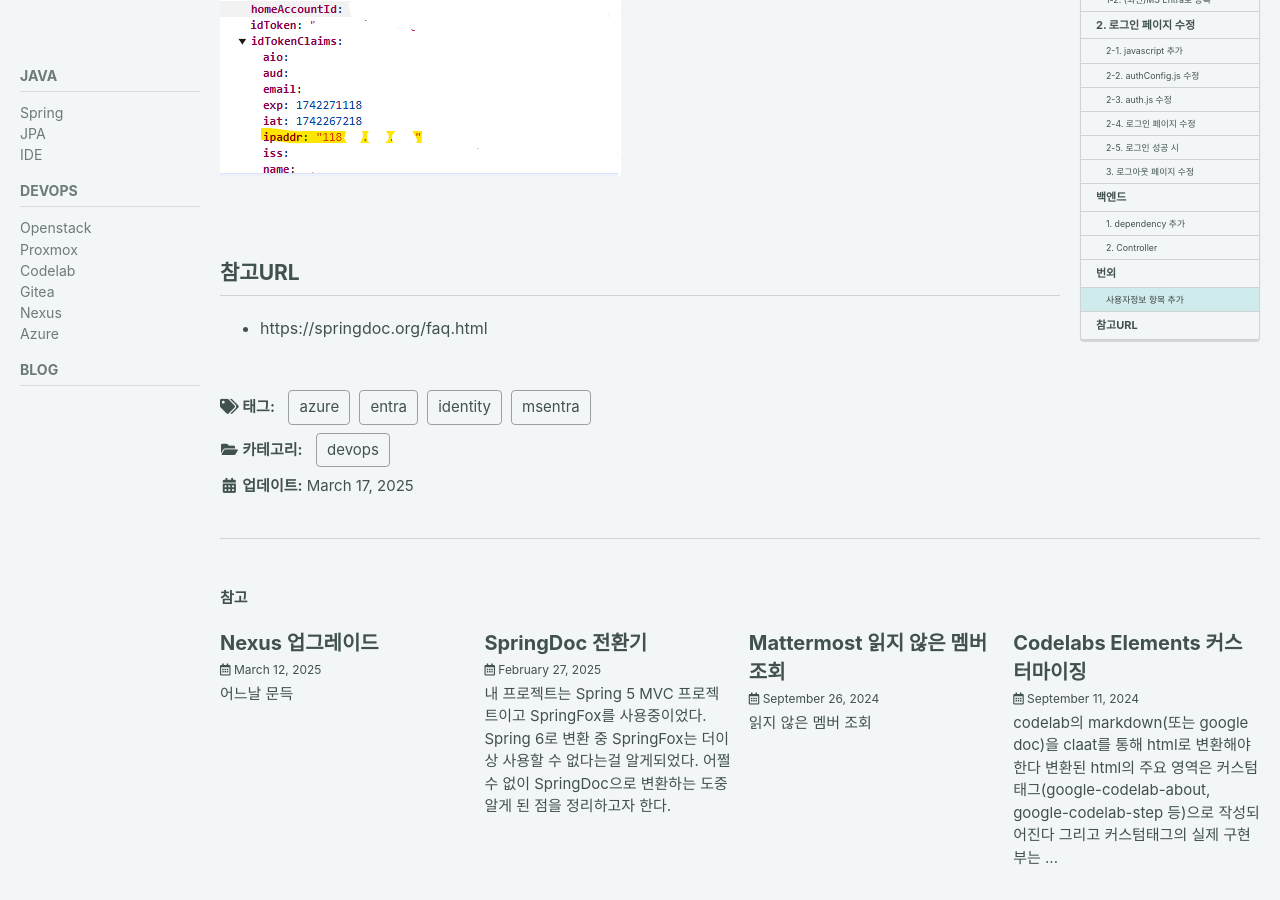
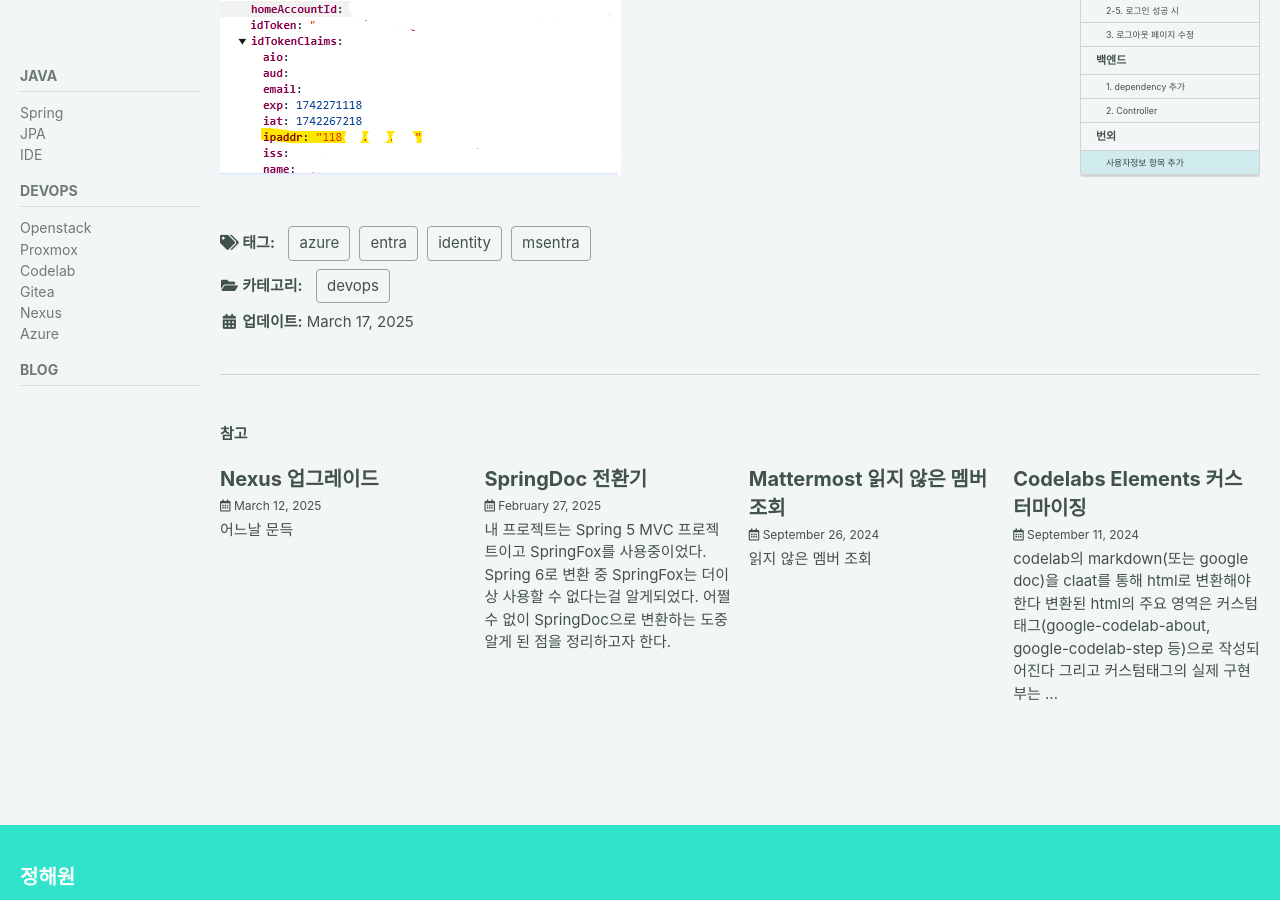
Before and after one commit to glorial83/glorial83.github.io, a Jekyll site: the page built from _posts/devops/2025-03-17-devops-Azure-entra-identity.md, in a window 1280 px wide and 900 px high, scrolled down 13304 px. Built offline with Jekyll 4.4.1, drawn with Linux system fonts in a browser that asks for light colours; cached includes are drawn as plain includes; comment, search, counter and statistics services are not loaded.

Commit message:
참고URL제거

```diff
--- a/_posts/devops/2025-03-17-devops-Azure-entra-identity.md
+++ b/_posts/devops/2025-03-17-devops-Azure-entra-identity.md
@@ -351,7 +351,3 @@ myMSALObj.logoutRedirect(logoutRequest);
 ![add-user-claim-ip](/images/2025-03-17-devops-Azure-entra-identity/2025-03-18-12-28-31.png)
 
 ![check-user-claim-ip](/images/2025-03-17-devops-Azure-entra-identity/2025-03-18-12-30-39.png)
-
-## 참고URL
-
-- https://springdoc.org/faq.html
```
